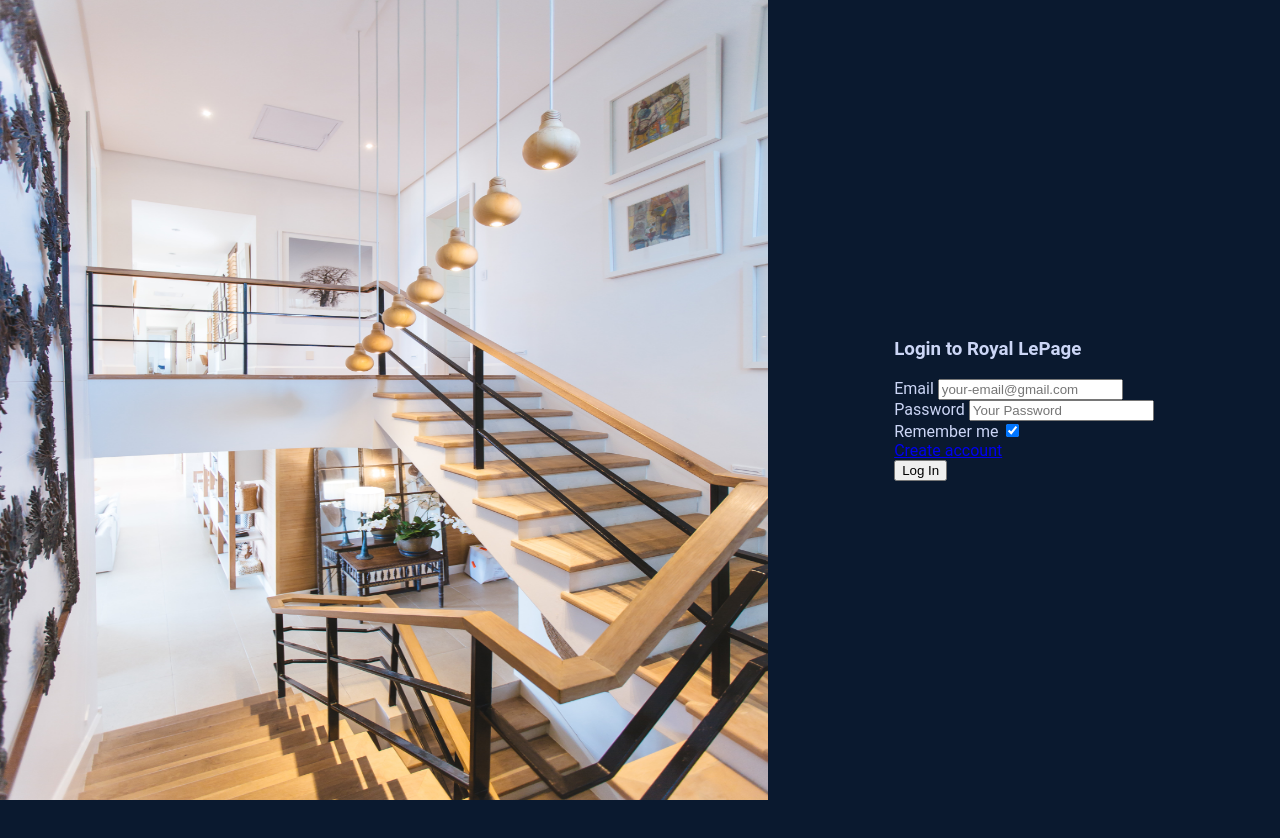
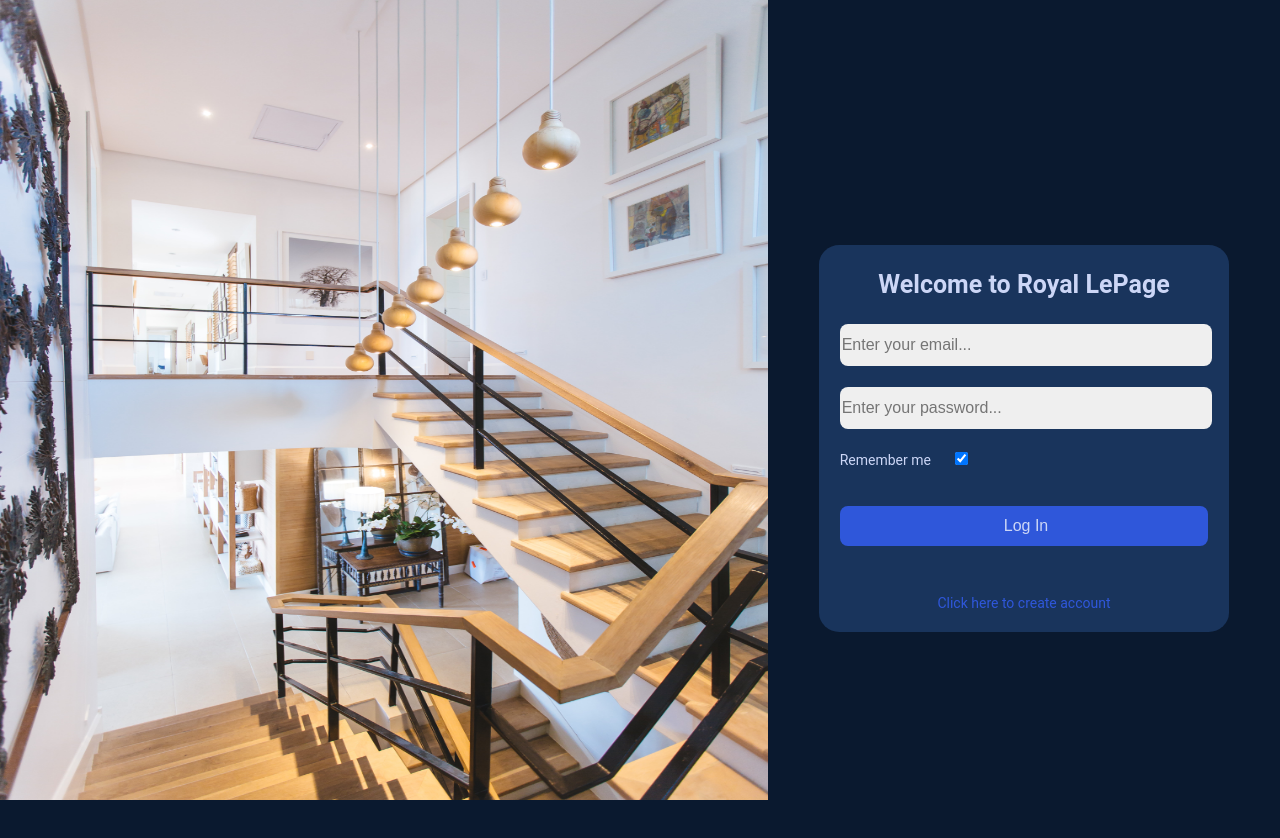
Before and after one commit to iMunib/RealEstateAgentApplication, a PHP site: page / in a window 1280 px wide. Before the commit the page ends 800 px from the top, so only its background shows below. Run offline with PHP 8.4, Linux system fonts and the light colour scheme.

Commit message:
Finished HTML + CSS for index.html

```diff
--- a/index.html
+++ b/index.html
@@ -1,5 +1,6 @@
 <!DOCTYPE html>
 <html lang="en">
+
 <head>
   <meta charset="UTF-8">
   <meta http-equiv="X-UA-Compatible" content="IE=edge">
@@ -8,6 +9,7 @@
   <script src="script.js"></script>
   <title>Welcome</title>
 </head>
+
 <body>
   <div class="main-container">
 
@@ -22,26 +24,27 @@
     <div class="login-form">
       <div class="container">
         <div class="form-level-1">
+
           <div class="form-level-2">
-                    <h3>Login to <strong>Royal LePage</strong></h3>
+            <h3 id="main-h3-head">Welcome to Royal LePage</h3>
             <form action="#" method="post">
               <div class="form-email">
-                        <label for="email">Email</label>
-                        <input type="text" class="form-control" placeholder="your-email@gmail.com" id="email">
+                <input type="text" class="form-control" placeholder="Enter your email..." id="email">
+
               </div>
               <div class="form-password">
-                        <label for="password">Password</label>
-                        <input type="password" class="form-control" placeholder="Your Password" id="password">
+                <input type="password" class="form-control" placeholder="Enter your password..." id="password">
               </div>
-
-                      <div class="form-rememberme">
-                        <label class="control control--checkbox mb-0"><span class="caption">Remember me</span>
-                          <input type="checkbox" checked="checked"/>
-                          <div class="control__indicator"></div>
-                        </label>
-                        <span class="ml-auto"><a href="#" class="Create-account">Create account</a></span>
+              <div id="loginunsuccessful"></div>
+              <div class="main-rememberme">
+                <label id="main-remember-label" class="remember-checkbox"><span class="caption">Remember me</span>
+                  <input id="main-remember-label-checkbox" type="checkbox" checked="checked" />
+                </label><br>
               </div>
-                      <input type="submit" value="Log In" class="btn btn-block btn-primary">
+              <div id="submit-main-div">
+              <input id="main-submit" type="submit" value="Log In">
+            </div>
+            <span id="main-create-account"><a href="./Signup.html">Click here to create account</a></span>
             </form>
           </div>
         </div>
@@ -50,4 +53,5 @@
   </div>
 
 </body>
+
 </html>
--- a/styles.css
+++ b/styles.css
@@ -4,6 +4,8 @@ body{
     padding: 0;
     font-family: 'Roboto', sans-serif;
     font-size: 16px;
+    text-decoration: none;
+    overflow: hidden;
     color: #ccd6f6;
     background-color: #0a192f;
 }
@@ -58,3 +60,81 @@ body{
 .signup-name, .signup-email, .signup-password{
     padding-top: 10px;
 }
+
+.form-level-1{
+    width: 100%;
+    height: 100%;
+    display: flex;
+    justify-content: center;
+    align-items: center;
+    padding-top: 15%;
+}
+
+.form-level-2{
+   width: 80%;
+   background-color: #19345c;
+   border-radius: 5%;
+}
+
+ #main-h3-head{
+    text-align: center;
+    font-size: 25px;
+ }
+
+#email{
+    width: 90%;
+    height: 40px;
+    border-radius: 8px;
+    border: none;
+    margin-right: 5%;
+    margin-left: 5%;
+    font-size: 16px;
+    color: #ccd6f6;
+    background-color: #efefef;
+}
+
+#password{
+    width: 90%;
+    height: 40px;
+    border-radius: 8px;
+    border: none;
+    margin: 5%;
+    font-size: 16px;
+    color: #ccd6f6;
+    background-color: #efefef;
+}
+
+#main-remember-label * {
+    font-size: 14px;
+    margin-left: 5%;
+    color: #ccd6f6;
+    margin-bottom: 5%;
+}
+
+#main-create-account * {
+    display: flex;
+    justify-content: center;
+    font-size: 14px;
+    color: #2f57da;
+    margin-top: 2%;
+    margin-bottom: 5%;
+    text-decoration: none;
+}
+
+#main-submit{
+    width: 90%;
+    height: 40px;
+    border-radius: 8px;
+    border: none;
+    padding-left: 10px;
+    font-size: 16px;
+    color: #ccd6f6;
+    background-color: #2f57da;
+    margin-top: 5%;
+    margin-bottom: 10%;
+
+}
+#submit-main-div{
+    display: flex;
+    justify-content: center;
+}
```
Lines whose indentation alone changed are shown as unchanged.
